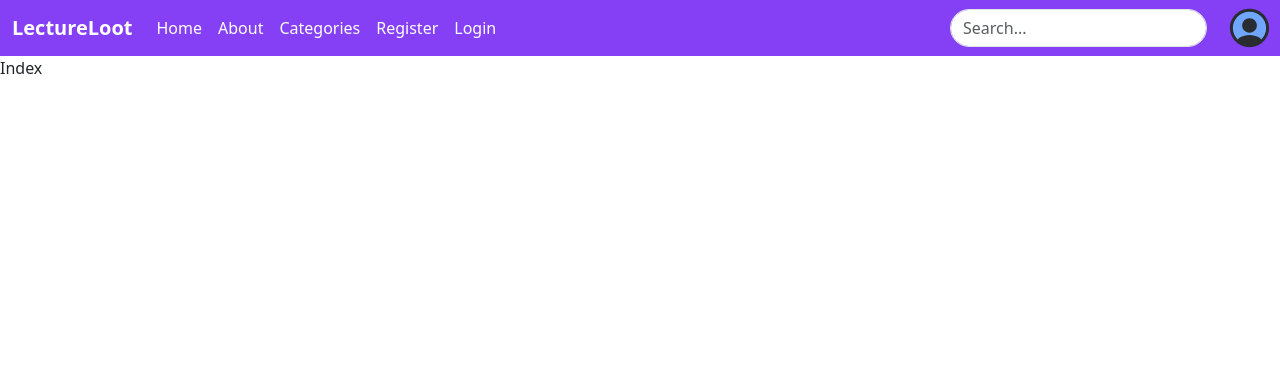
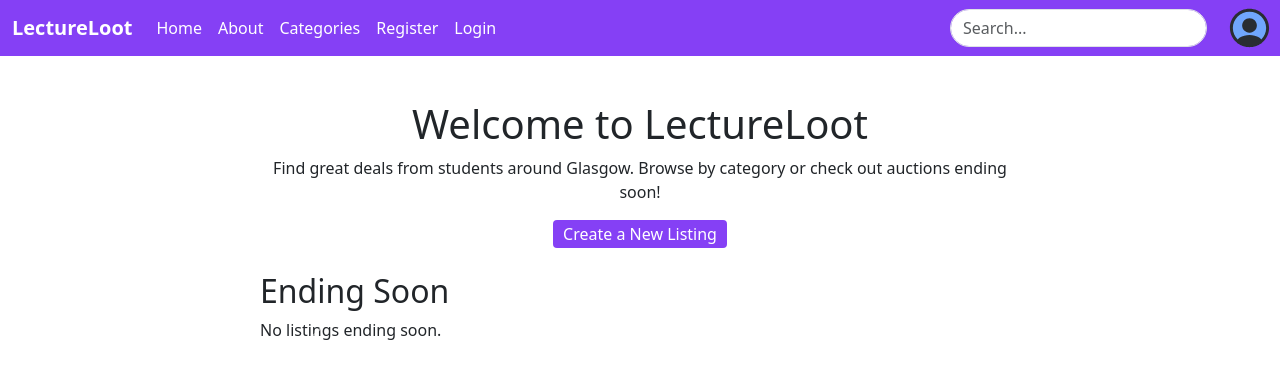
Before and after one commit to kupian/LectureLoot, a Django app: page / in a window 1280 px wide. Shown: the top 379 px of the page. Run offline with Django 3.2, Linux system fonts and the light colour scheme; data that the repository does not hold is empty; some libraries are stand-ins or nearby versions.

Commit message:
implemented fresh index template, population script needs vulnerability fixes

```diff
--- a/lectureloot/app/views.py
+++ b/lectureloot/app/views.py
@@ -67,7 +67,18 @@ def listing_create(request):
 
 # index view
 def index(request):
-  return render(request, "app/index.html")
+    # get top 10 listings ending soon
+    ending_soon = Listing.objects.filter(end_datetime__gt=now()).order_by('end_datetime')[:10]
+
+    # get listings by category
+    categories = Category.objects.all()
+    category_listings = {category: Listing.objects.filter(category=category)[:5] for category in categories}
+
+    context = {
+        "ending_soon": ending_soon,
+        "category_listings": category_listings
+    }
+    return render(request, "app/index.html", context)
 
 @login_required
 # profile view
--- a/lectureloot/templates/app/index.html
+++ b/lectureloot/templates/app/index.html
@@ -1,6 +1,61 @@
-{% extends 'app/base.html' %}
+{% extends "app/base.html" %}
 {% load static %}
+{% load listing_card %}
 
 {% block body_block %}
-  Index
+<div class="container mt-4">
+
+    <div class="text-center mb-4">
+        <h1>Welcome to LectureLoot</h1>
+        <p>Find great deals from students around Glasgow. Browse by category or check out auctions ending soon!</p>
+        <a href="{% url 'app:listing_create' %}" class="btn btn-primary">Create a New Listing</a>
+    </div>
+
+    <!-- ending soon carousel -->
+    <h2 class="mt-4">Ending Soon</h2>
+    <div id="endingSoonCarousel" class="carousel slide" data-bs-ride="carousel">
+        <div class="carousel-inner">
+            {% for listing in ending_soon %}
+              <div class="carousel-item {% if forloop.first %}active{% endif %}">
+                <div class="d-flex justify-content-center">
+                    {% render_listing listing %}
+                </div>
+              </div>
+            {% empty %}
+                <p>No listings ending soon.</p>
+            {% endfor %}
+        </div>
+        <button class="carousel-control-prev" type="button" data-bs-target="#endingSoonCarousel" data-bs-slide="prev">
+            <span class="carousel-control-prev-icon" aria-hidden="true"></span>
+        </button>
+        <button class="carousel-control-next" type="button" data-bs-target="#endingSoonCarousel" data-bs-slide="next">
+            <span class="carousel-control-next-icon" aria-hidden="true"></span>
+        </button>
+    </div>
+
+    <!-- Category Sections -->
+    {% for category, listings in category_listings.items %}
+        <h2 class="mt-5">{{ category.name }}</h2>
+        <div id="categoryCarousel{{ category.id }}" class="carousel slide" data-bs-ride="carousel">
+            <div class="carousel-inner">
+                {% for listing in listings %}
+                    <div class="carousel-item {% if forloop.first %}active{% endif %}">
+                        <div class="d-flex justify-content-center">
+                            {% render_listing listing %}
+                        </div>
+                    </div>
+                {% empty %}
+                    <p>No listings in this category.</p>
+                {% endfor %}
+            </div>
+            <button class="carousel-control-prev" type="button" data-bs-target="#categoryCarousel{{ category.id }}" data-bs-slide="prev">
+                <span class="carousel-control-prev-icon" aria-hidden="true"></span>
+            </button>
+            <button class="carousel-control-next" type="button" data-bs-target="#categoryCarousel{{ category.id }}" data-bs-slide="next">
+                <span class="carousel-control-next-icon" aria-hidden="true"></span>
+            </button>
+        </div>
+    {% endfor %}
+
+</div>
 {% endblock %}
--- a/lectureloot/templates/app/listing_card.html
+++ b/lectureloot/templates/app/listing_card.html
@@ -1,10 +1,11 @@
+<a href="{% url 'app:listing_detail' listing.id %}" class="text-decoration-none text-dark">
     <div class="card">
-    {% if listing.image %}
         <img src="{{ listing.image.url }}" class="card-img-top" alt="{{ listing.title }}">
-    {% endif %}
         <div class="card-body">
             <h5 class="card-title">{{ listing.title }}</h5>
             <p class="card-text">Highest bid: ${{ listing.highest_bid.amount }}</p>
+            <p class="card-text text-danger">Ends: {{ listing.end_datetime }}</p>
             <a href="{% url 'app:listing_detail' listing.id %}" class="btn btn-primary">View More</a>
         </div>
     </div>
+</a>
```
Also changed, not shown: lectureloot/populate_app.py (+19 -15 lines). Lines whose indentation alone changed are shown as unchanged.
